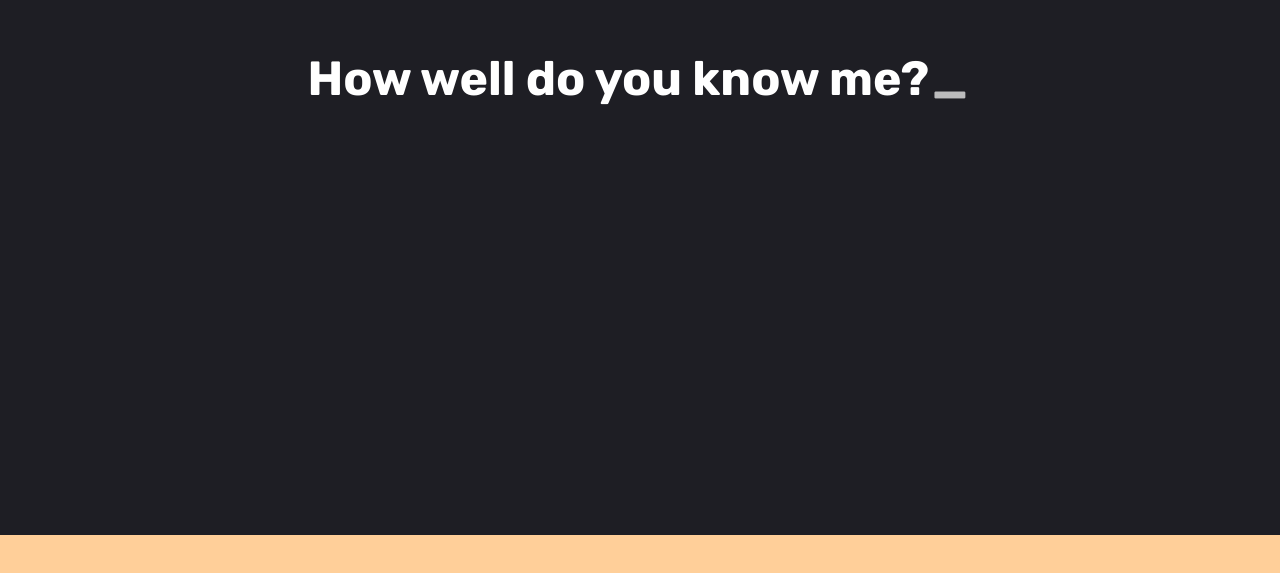
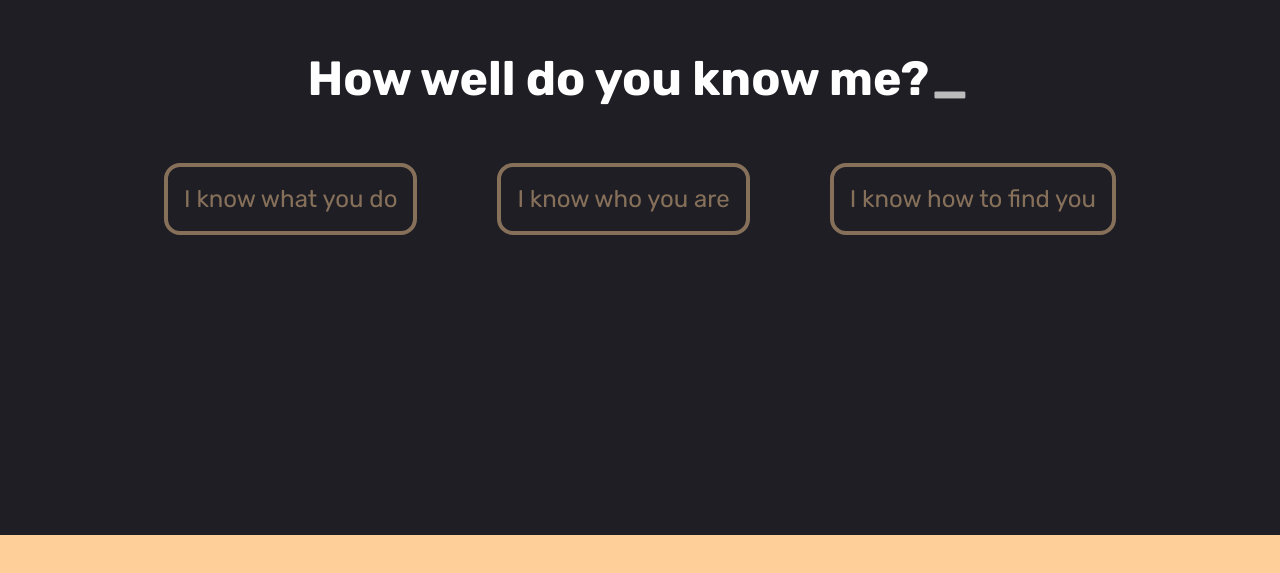
Before and after one commit to Sajojo/myportfolio, a React (Vite) app: page / in a window 1280 px wide. Shown: the part 265-838 px from the top of the page. Built offline with nearby package versions, Linux system fonts and the light colour scheme.

Commit message:
Small change to intro duration

```diff
--- a/src/subassets/Intro.jsx
+++ b/src/subassets/Intro.jsx
@@ -25,7 +25,7 @@ const Intro = () => {
           className="flex p-5 gap-20 text-2xl text-[#FFCF99]"
           initial={{ opacity: 0 }}
           animate={{ opacity: 1 }}
-          transition={{ delay: 7, duration: 5 }}
+          transition={{ delay: 5, duration: 5 }}
         >
           <a
             href="/#work"
```
